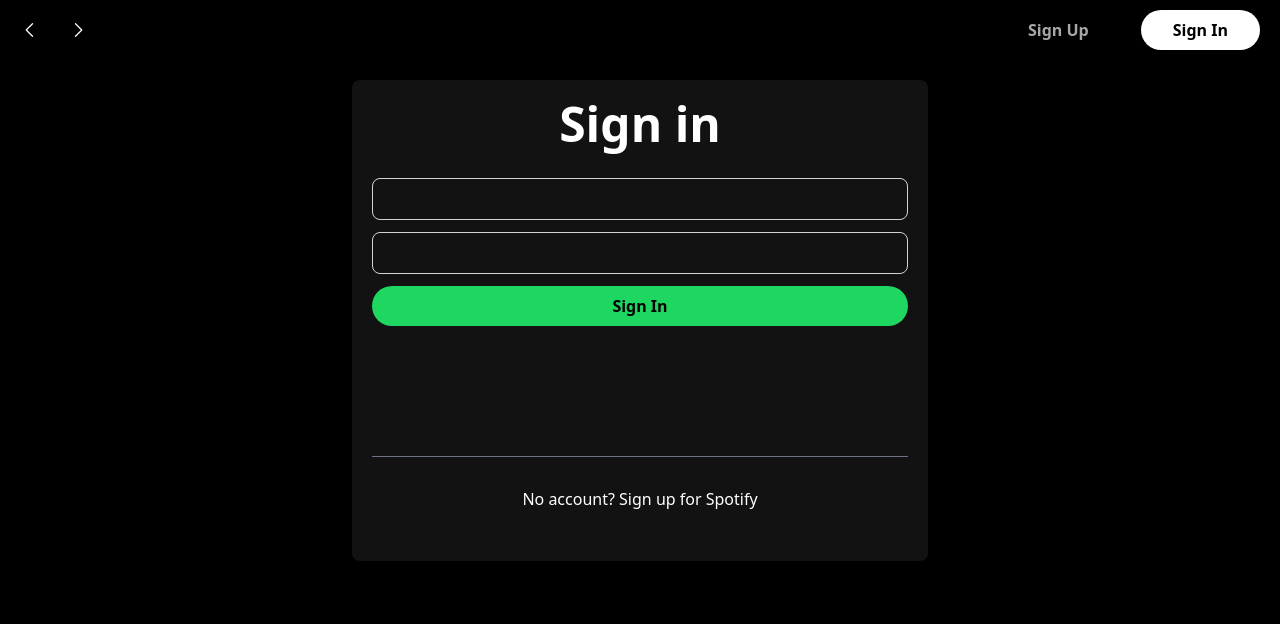
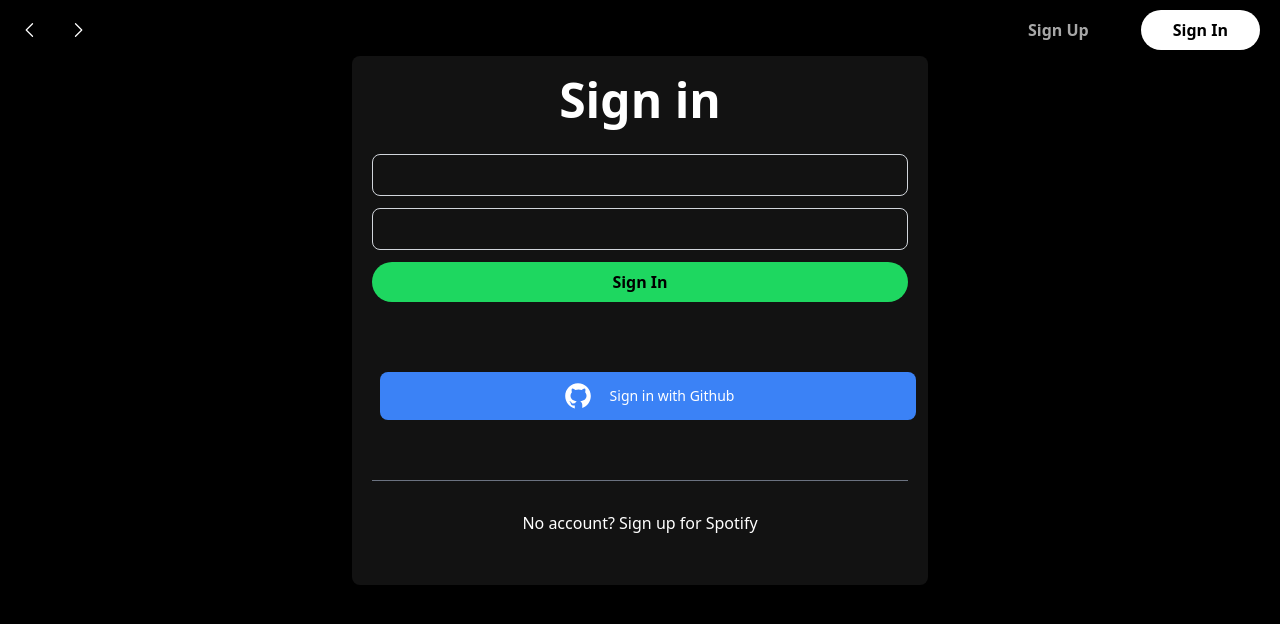
Before and after one commit to muradilinc/homework82, a React (Vite) app in the folder frontend/: page /login in a window 1280 px wide. Shown: the top 624 px of the page. Built offline with nearby package versions, Linux system fonts and the light colour scheme; no server answers.

Commit message:
init github authentication

```diff
--- a/frontend/src/containers/LoginPage/LoginPage.tsx
+++ b/frontend/src/containers/LoginPage/LoginPage.tsx
@@ -40,6 +40,10 @@
     navigate(routes.home);
   };
 
+  const githubLoginHandler = async () => {
+
+  }
+
   return (
     <div className="flex justify-center items-center h-[80vh]">
       <div className="bg-[#121212] p-[20px] box-border w-[45%] rounded-[8px] flex flex-col gap-y-[30px]">
@@ -69,6 +73,7 @@
             sign in
           </button>
         </form>
+        <div>
           <GoogleLogin
             onSuccess={(credentialResponse) => {
               if (credentialResponse.credential) {
@@ -79,6 +84,16 @@
               console.log('Login failed');
             }}
           />
+          <button type="button"
+                  className="flex items-center justify-center w-full px-6 py-2 mx-2 text-sm font-medium text-white transition-colors duration-300 transform bg-blue-500 rounded-lg hover:bg-blue-400 focus:bg-blue-400 focus:outline-none">
+            <svg className="w-8 h-8 mx-2 fill-current" xmlns="http://www.w3.org/2000/svg" x="0px" y="0px" width="100" height="100" viewBox="0 0 30 30">
+              <path
+                d="M15,3C8.373,3,3,8.373,3,15c0,5.623,3.872,10.328,9.092,11.63C12.036,26.468,12,26.28,12,26.047v-2.051 c-0.487,0-1.303,0-1.508,0c-0.821,0-1.551-0.353-1.905-1.009c-0.393-0.729-0.461-1.844-1.435-2.526 c-0.289-0.227-0.069-0.486,0.264-0.451c0.615,0.174,1.125,0.596,1.605,1.222c0.478,0.627,0.703,0.769,1.596,0.769 c0.433,0,1.081-0.025,1.691-0.121c0.328-0.833,0.895-1.6,1.588-1.962c-3.996-0.411-5.903-2.399-5.903-5.098 c0-1.162,0.495-2.286,1.336-3.233C9.053,10.647,8.706,8.73,9.435,8c1.798,0,2.885,1.166,3.146,1.481C13.477,9.174,14.461,9,15.495,9 c1.036,0,2.024,0.174,2.922,0.483C18.675,9.17,19.763,8,21.565,8c0.732,0.731,0.381,2.656,0.102,3.594 c0.836,0.945,1.328,2.066,1.328,3.226c0,2.697-1.904,4.684-5.894,5.097C18.199,20.49,19,22.1,19,23.313v2.734 c0,0.104-0.023,0.179-0.035,0.268C23.641,24.676,27,20.236,27,15C27,8.373,21.627,3,15,3z"></path>
+            </svg>
+
+            <span className="hidden mx-2 sm:inline">Sign in with Github</span>
+          </button>
+        </div>
         <p className="text-center border-t mt-[30px] py-[30px] border-gray-500">
           No account?{' '}
           <Link className="hover:text-[#1ed760]" to={routes.signUp}>
```
Lines whose indentation alone changed are shown as unchanged.
